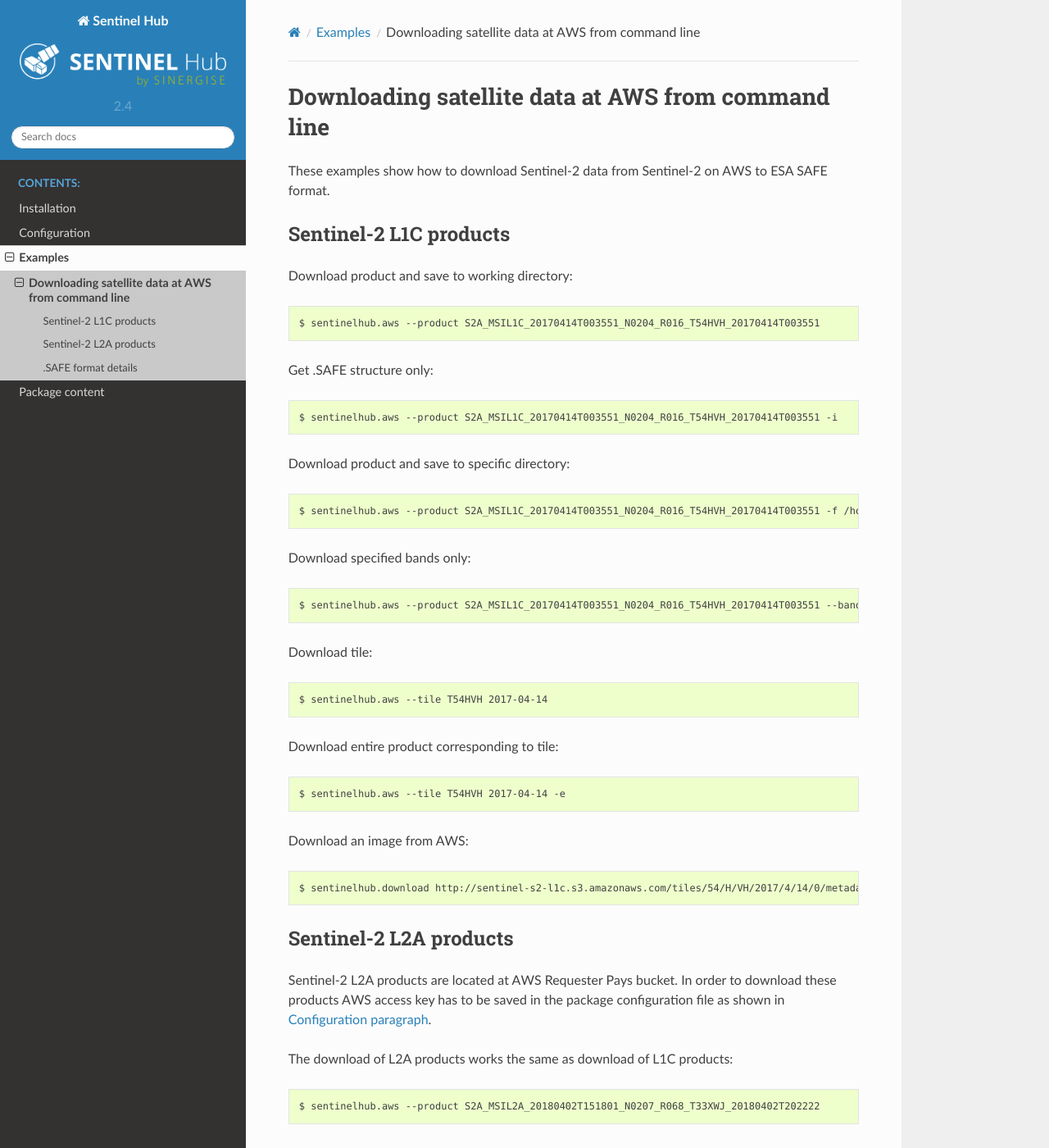
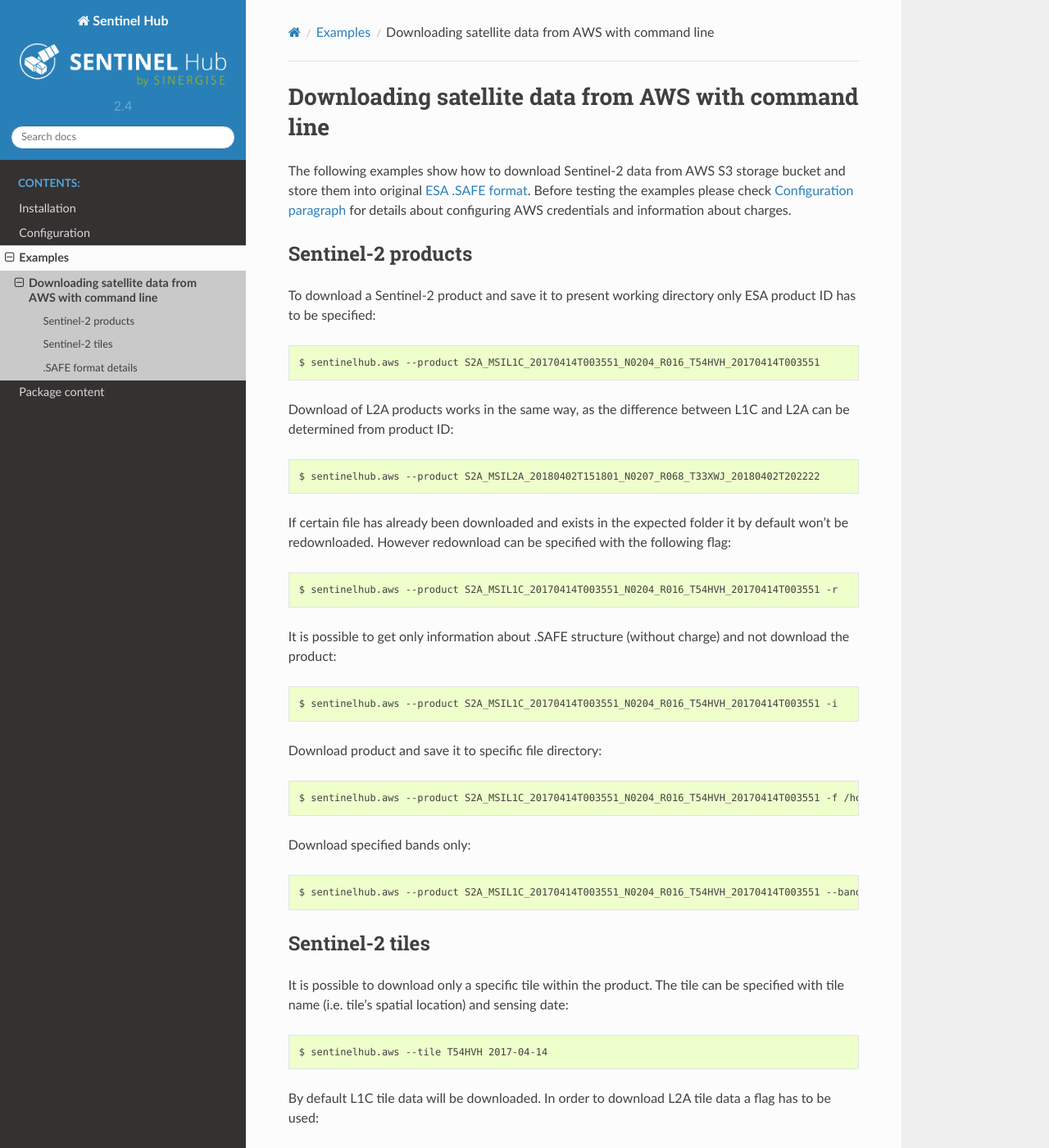
Before and after one commit to sentinel-hub/sentinelhub-py, a Sphinx documentation site: the page built from docs/source/aws_cli.rst, in a window 1280 px wide and 1400 px high. Shown: the whole window at 82% size. Built offline with Sphinx 7.4.7 and the Read the Docs theme 2.0.0, drawn with Linux system fonts in a browser that asks for light colours; pages that are not in the unit, such as notebooks, are missing from menus; some of the changed text lies outside the part shown.

Commit message:
AWS command line tutorial updated

```diff
--- a/docs/source/aws_cli.rst
+++ b/docs/source/aws_cli.rst
@@ -1,21 +1,34 @@
-===================================================
-Downloading satellite data at AWS from command line
-===================================================
+=====================================================
+Downloading satellite data from AWS with command line
+=====================================================
 
-These examples show how to download Sentinel-2 data from Sentinel-2 on AWS to ESA SAFE format.
+The following examples show how to download Sentinel-2 data from AWS S3 storage bucket and store them into original
+`ESA .SAFE format`_. Before testing the examples please check
+`Configuration paragraph <configure.html#amazon-s3-capabilities>`_ for details about configuring AWS credentials
+and information about charges.
 
-Sentinel-2 L1C products
-***********************
 
-Download product and save to working directory::
+Sentinel-2 products
+*******************
+
+To download a Sentinel-2 product and save it to present working directory only ESA product ID has to be specified::
 
 $ sentinelhub.aws --product S2A_MSIL1C_20170414T003551_N0204_R016_T54HVH_20170414T003551
 
-Get .SAFE structure only::
+Download of L2A products works in the same way, as the difference between L1C and L2A can be determined from product ID::
+
+$ sentinelhub.aws --product S2A_MSIL2A_20180402T151801_N0207_R068_T33XWJ_20180402T202222
+
+If certain file has already been downloaded and exists in the expected folder it by default won't be redownloaded.
+However redownload can be specified with the following flag::
+
+$ sentinelhub.aws --product S2A_MSIL1C_20170414T003551_N0204_R016_T54HVH_20170414T003551 -r
+
+It is possible to get only information about .SAFE structure (without charge) and not download the product::
 
 $ sentinelhub.aws --product S2A_MSIL1C_20170414T003551_N0204_R016_T54HVH_20170414T003551 -i
 
-Download product and save to specific directory::
+Download product and save it to specific file directory::
 
 $ sentinelhub.aws --product S2A_MSIL1C_20170414T003551_N0204_R016_T54HVH_20170414T003551 -f /home/ESA_Products
 
@@ -23,38 +36,29 @@
 
 $ sentinelhub.aws --product S2A_MSIL1C_20170414T003551_N0204_R016_T54HVH_20170414T003551 --bands B08,B11
 
-Download tile::
+
+Sentinel-2 tiles
+****************
+
+It is possible to download only a specific tile within the product. The tile can be specified with tile name
+(i.e. tile's spatial location) and sensing date::
 
 $ sentinelhub.aws --tile T54HVH 2017-04-14
+
+By default L1C tile data will be downloaded. In order to download L2A tile data a flag has to be used::
+
+$ sentinelhub.aws --tile T33XWJ 2018-04-02 --l2a
 
 Download entire product corresponding to tile::
 
 $ sentinelhub.aws --tile T54HVH 2017-04-14 -e
 
-Download an image from AWS::
-
-$ sentinelhub.download http://sentinel-s2-l1c.s3.amazonaws.com/tiles/54/H/VH/2017/4/14/0/metadata.xml home/example.xml
-
-Sentinel-2 L2A products
-***********************
-
-Sentinel-2 L2A products are located at AWS Requester Pays bucket. In order to download these products AWS access key has
-to be saved in the package configuration file as shown in `Configuration paragraph <configure.html#amazon-s3-capabilities>`_.
-
-The download of L2A products works the same as download of L1C products::
-
-$ sentinelhub.aws --product S2A_MSIL2A_20180402T151801_N0207_R068_T33XWJ_20180402T202222
-
-To download data by specifying the tile an additional flag has to be used::
-
-$ sentinelhub.aws --tile T33XWJ 2018-04-02 --l2a
-
 
 .SAFE format details
 ********************
 
-Files in reconstructed .SAFE format follow the rules of ESA naming convention. Reconstructed format differs from the
-original only in the following:
+Because files in AWS bucket are stored differently the *sentinelhub* package has to reconstruct .SAFE format following
+the rules of ESA naming convention. Reconstructed format may differ from the original only in the following:
 
 * Folders HTML and rep_info inside main product folder do not contain any data.
 * Auxiliary file inside AUX_DATA folder of every tile in old .SAFE format does not have original name. Instead it is named AUX_ECMWFT which is the same as in compact .SAFE format.
@@ -62,3 +66,6 @@
 
 If you notice any other difference please raise an issue at
 `GitHub page <https://github.com/sentinel-hub/sentinelhub-py/issues>`_.
+
+
+.. _`ESA .SAFE format`: https://sentinel.esa.int/web/sentinel/user-guides/sentinel-2-msi/data-formats
```
